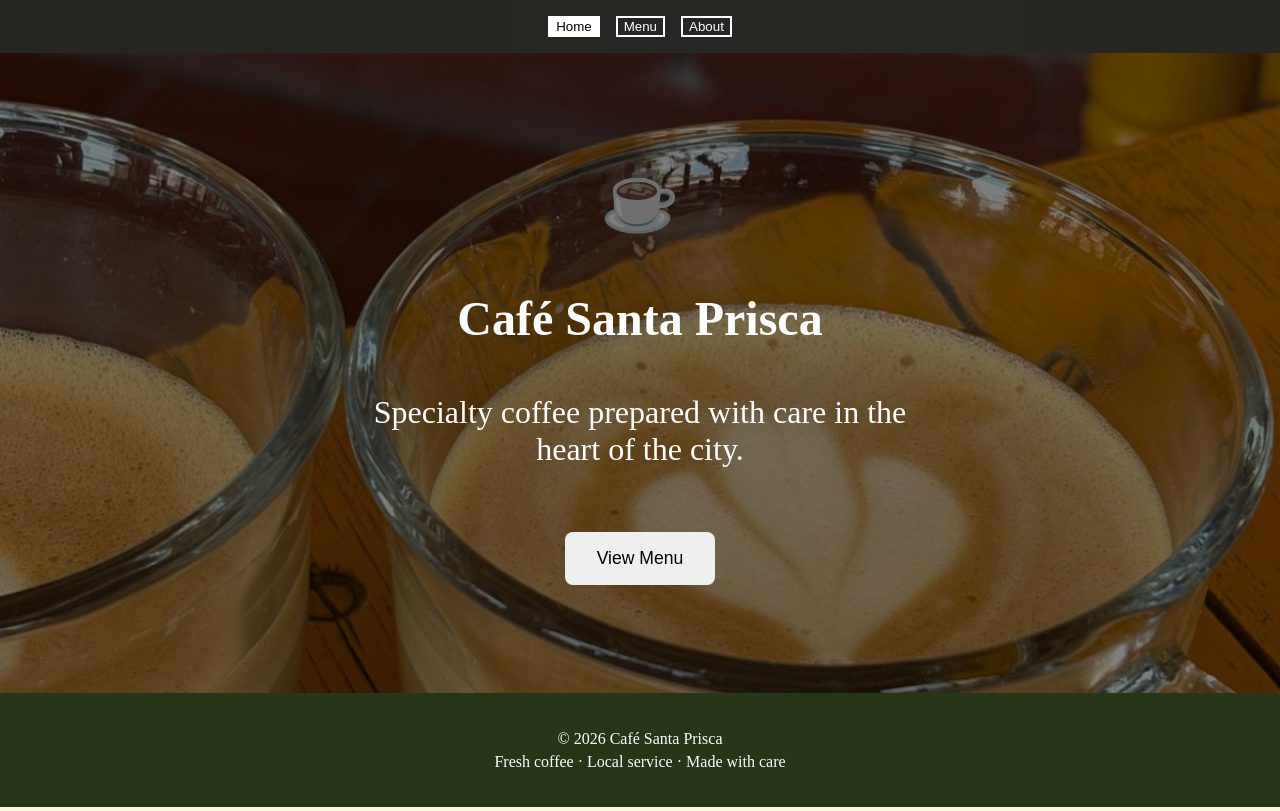
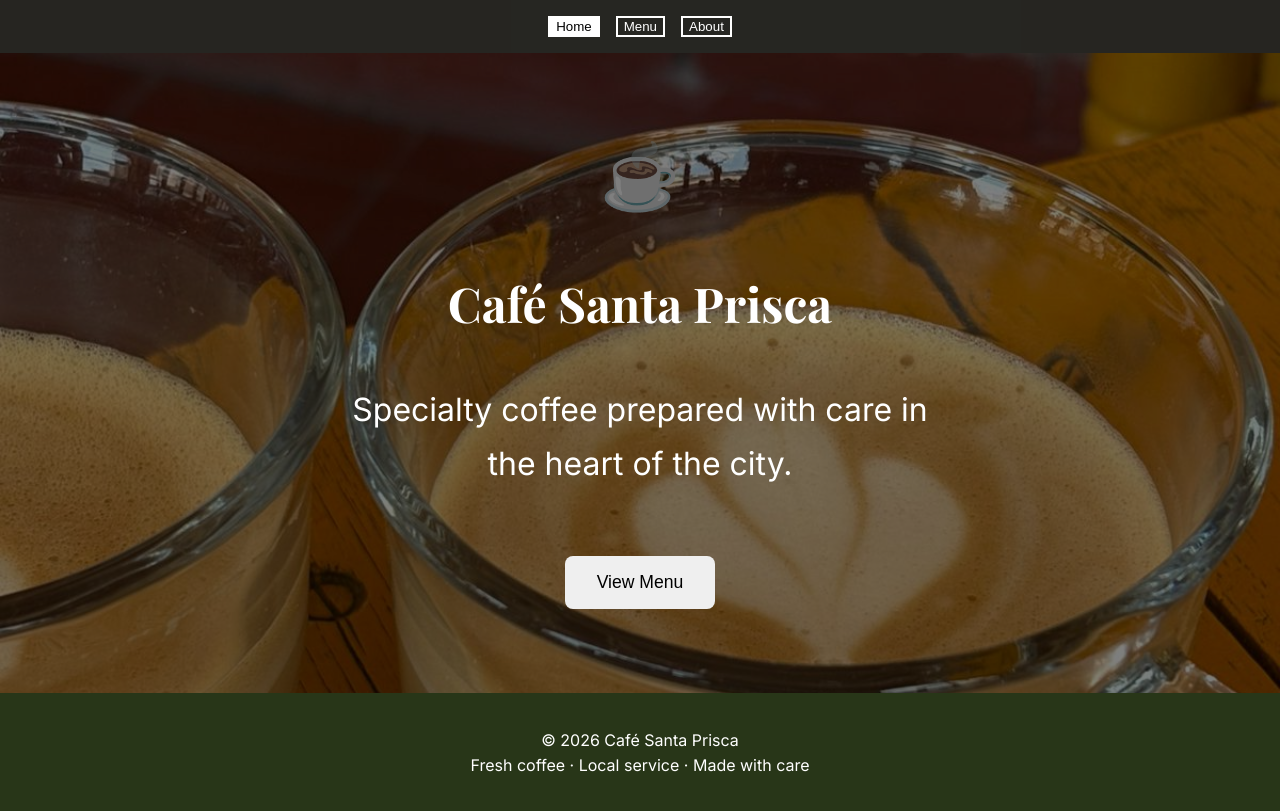
Before and after one commit to julioldv/restaurant-page-js, a website built with webpack: page src/template.html in a window 1280 px wide. Built offline with nearby package versions, Linux system fonts and the light colour scheme.

Commit message:
Improve site typography

```diff
--- a/src/styles.css
+++ b/src/styles.css
@@ -1,3 +1,14 @@
+@import url("https://fonts.googleapis.com/css2?family=Playfair+Display:wght@600;700&family=Inter:wght@400;500;700&display=swap");
+
+body {
+  font-family: "Inter", sans-serif;
+}
+
+h1,
+h2 {
+  font-family: "Playfair Display", serif;
+}
+
 :root {
   --color-primary: #6f4e37;
   --color-secondary: #d4a373;
@@ -33,6 +44,7 @@ button {
 
 #content p{
     font-size: 2rem;
+    line-height: 1.7;
 }
 
 .img-container{
@@ -124,7 +136,7 @@ nav button.active {
 }
 
 .hero h1 {
-  font-size: 5rem;
+  font-size: clamp(3rem, 8vw, 6rem);
   margin-bottom: 1rem;
 }
 
```
